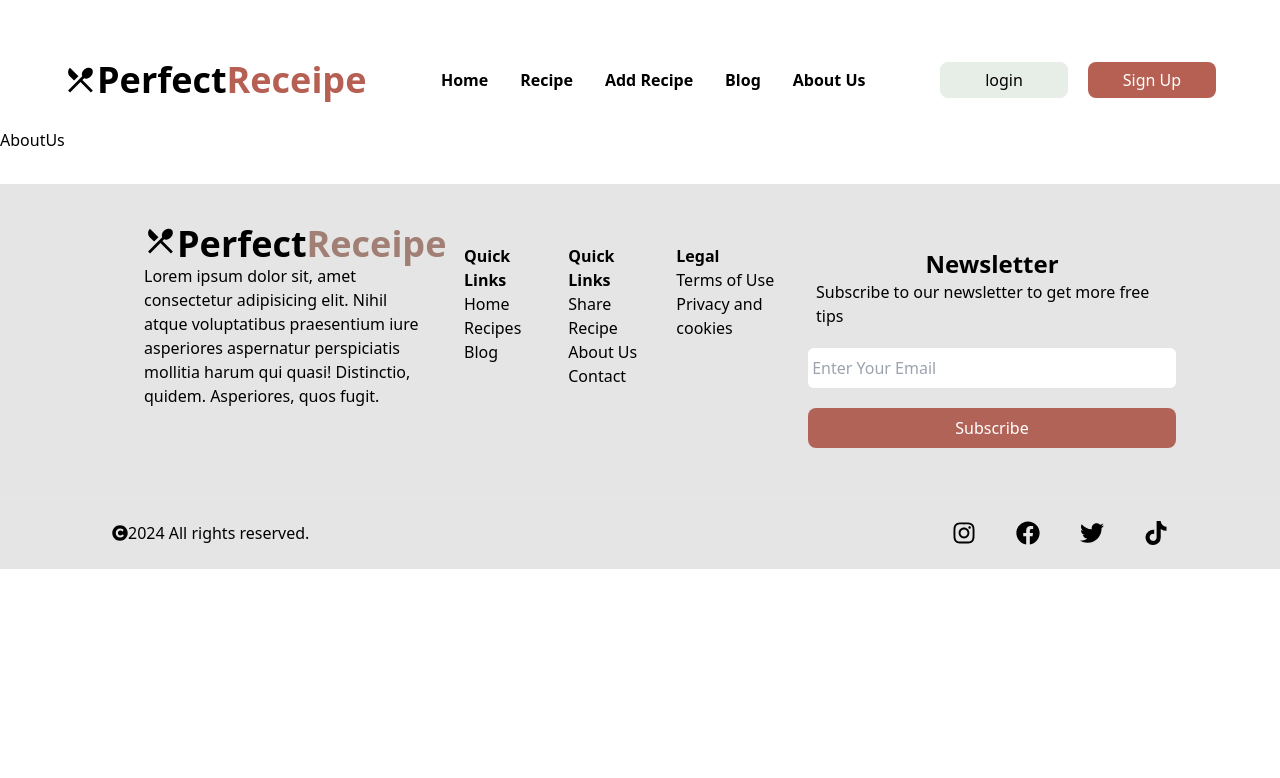
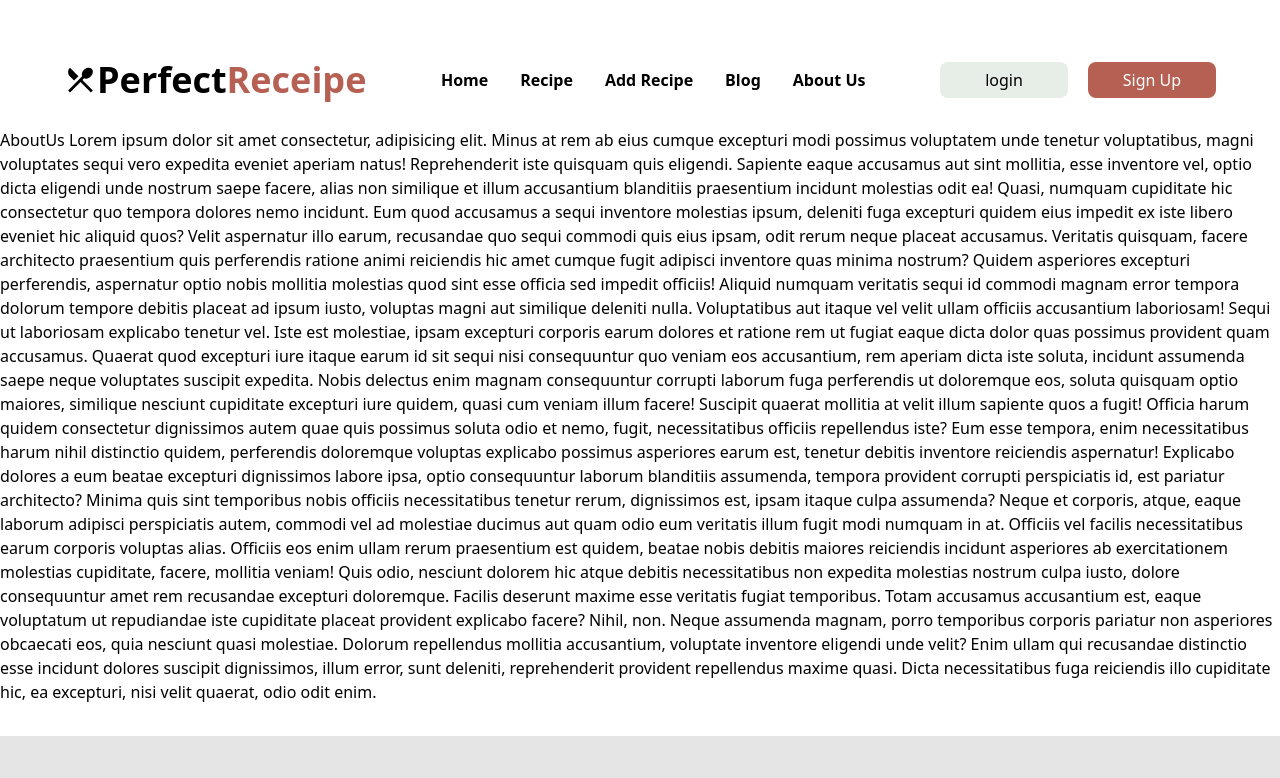
Before and after one commit to Sagar20834/ReactRecipeWebApp, a React (Vite) app: page /about-us in a window 1280 px wide. Shown: the top 778 px of the page. Built offline with nearby package versions, Linux system fonts and the light colour scheme.

Commit message:
Landing Page Footer added

```diff
--- a/src/Components/AboutUs.jsx
+++ b/src/Components/AboutUs.jsx
@@ -1,7 +1,64 @@
 import React from "react";
 
 const AboutUs = () => {
-  return <div>AboutUs</div>;
+  return (
+    <div>
+      AboutUs Lorem ipsum dolor sit amet consectetur, adipisicing elit. Minus at
+      rem ab eius cumque excepturi modi possimus voluptatem unde tenetur
+      voluptatibus, magni voluptates sequi vero expedita eveniet aperiam natus!
+      Reprehenderit iste quisquam quis eligendi. Sapiente eaque accusamus aut
+      sint mollitia, esse inventore vel, optio dicta eligendi unde nostrum saepe
+      facere, alias non similique et illum accusantium blanditiis praesentium
+      incidunt molestias odit ea! Quasi, numquam cupiditate hic consectetur quo
+      tempora dolores nemo incidunt. Eum quod accusamus a sequi inventore
+      molestias ipsum, deleniti fuga excepturi quidem eius impedit ex iste
+      libero eveniet hic aliquid quos? Velit aspernatur illo earum, recusandae
+      quo sequi commodi quis eius ipsam, odit rerum neque placeat accusamus.
+      Veritatis quisquam, facere architecto praesentium quis perferendis ratione
+      animi reiciendis hic amet cumque fugit adipisci inventore quas minima
+      nostrum? Quidem asperiores excepturi perferendis, aspernatur optio nobis
+      mollitia molestias quod sint esse officia sed impedit officiis! Aliquid
+      numquam veritatis sequi id commodi magnam error tempora dolorum tempore
+      debitis placeat ad ipsum iusto, voluptas magni aut similique deleniti
+      nulla. Voluptatibus aut itaque vel velit ullam officiis accusantium
+      laboriosam! Sequi ut laboriosam explicabo tenetur vel. Iste est molestiae,
+      ipsam excepturi corporis earum dolores et ratione rem ut fugiat eaque
+      dicta dolor quas possimus provident quam accusamus. Quaerat quod excepturi
+      iure itaque earum id sit sequi nisi consequuntur quo veniam eos
+      accusantium, rem aperiam dicta iste soluta, incidunt assumenda saepe neque
+      voluptates suscipit expedita. Nobis delectus enim magnam consequuntur
+      corrupti laborum fuga perferendis ut doloremque eos, soluta quisquam optio
+      maiores, similique nesciunt cupiditate excepturi iure quidem, quasi cum
+      veniam illum facere! Suscipit quaerat mollitia at velit illum sapiente
+      quos a fugit! Officia harum quidem consectetur dignissimos autem quae quis
+      possimus soluta odio et nemo, fugit, necessitatibus officiis repellendus
+      iste? Eum esse tempora, enim necessitatibus harum nihil distinctio quidem,
+      perferendis doloremque voluptas explicabo possimus asperiores earum est,
+      tenetur debitis inventore reiciendis aspernatur! Explicabo dolores a eum
+      beatae excepturi dignissimos labore ipsa, optio consequuntur laborum
+      blanditiis assumenda, tempora provident corrupti perspiciatis id, est
+      pariatur architecto? Minima quis sint temporibus nobis officiis
+      necessitatibus tenetur rerum, dignissimos est, ipsam itaque culpa
+      assumenda? Neque et corporis, atque, eaque laborum adipisci perspiciatis
+      autem, commodi vel ad molestiae ducimus aut quam odio eum veritatis illum
+      fugit modi numquam in at. Officiis vel facilis necessitatibus earum
+      corporis voluptas alias. Officiis eos enim ullam rerum praesentium est
+      quidem, beatae nobis debitis maiores reiciendis incidunt asperiores ab
+      exercitationem molestias cupiditate, facere, mollitia veniam! Quis odio,
+      nesciunt dolorem hic atque debitis necessitatibus non expedita molestias
+      nostrum culpa iusto, dolore consequuntur amet rem recusandae excepturi
+      doloremque. Facilis deserunt maxime esse veritatis fugiat temporibus.
+      Totam accusamus accusantium est, eaque voluptatum ut repudiandae iste
+      cupiditate placeat provident explicabo facere? Nihil, non. Neque assumenda
+      magnam, porro temporibus corporis pariatur non asperiores obcaecati eos,
+      quia nesciunt quasi molestiae. Dolorum repellendus mollitia accusantium,
+      voluptate inventore eligendi unde velit? Enim ullam qui recusandae
+      distinctio esse incidunt dolores suscipit dignissimos, illum error, sunt
+      deleniti, reprehenderit provident repellendus maxime quasi. Dicta
+      necessitatibus fuga reiciendis illo cupiditate hic, ea excepturi, nisi
+      velit quaerat, odio odit enim.
+    </div>
+  );
 };
 
 export default AboutUs;
```
